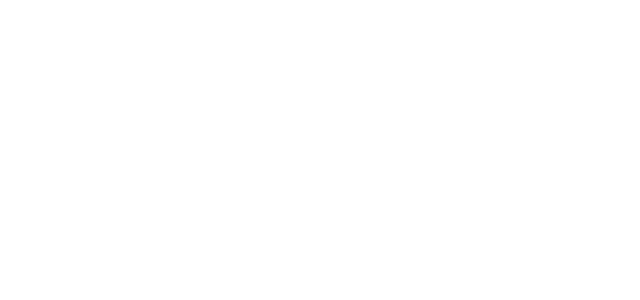
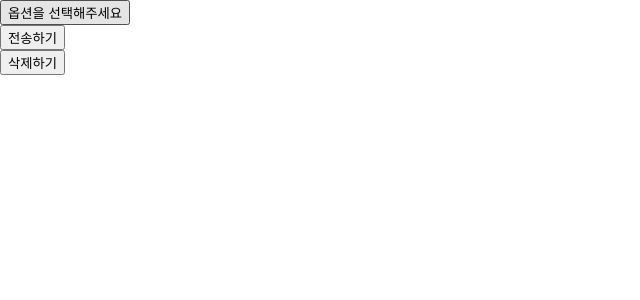
Before and after one commit to jacobways/React-Practice, a React (Create React App) app: page /mouse in a window 1280 px wide. Before the commit this address had no page. Shown: the top 300 px of the page, without its empty margins (0-640 px from the left). Built offline with nearby package versions, Linux system fonts and the light colour scheme.

Commit message:
MousePointerEvent 테스트용 컴포넌트 제작

```diff
--- a/src/Router.tsx
+++ b/src/Router.tsx
@@ -1,5 +1,6 @@
 import { Route, Routes } from 'react-router-dom';
 import Focus from './pages/Focus/Focus';
+import MousePointerEvent from './pages/MousePointerEvent/MousePointerEvent';
 
 export default function Router() {
   return (
@@ -8,6 +9,9 @@
         <Route path="focus" element={
           <Focus />
         } />
+        <Route path="mouse" element={
+          <MousePointerEvent />
+        } />
       </Routes>
     </>
   );
--- a/src/index.css
+++ b/src/index.css
@@ -19,3 +19,4 @@
 }
 
 @import url(./pages/Focus/Focus.css);
+@import url(./pages/MousePointerEvent/MousePointerEvent.css);
--- /dev/null
+++ b/src/pages/MousePointerEvent/MousePointerEvent.css
@@ -0,0 +1,3 @@
+.mousePointer {
+  margin: 50px;
+}
--- /dev/null
+++ b/src/pages/MousePointerEvent/MousePointerEvent.tsx
@@ -0,0 +1,41 @@
+import { useState, useRef } from "react";
+
+export default function MousePointerEvent () {
+
+  const [isOpen, setIsOpen] = useState(false);
+  const toggleContainer = useRef<HTMLElement>(null);
+
+  const openHandler = (e:any) => {
+    setIsOpen(!isOpen)
+  }
+
+  const handleClickOutside = (e:any) => {
+    if(isOpen && toggleContainer.current?.contains(e.target)) {
+      setIsOpen(!isOpen)
+    }
+  }
+
+  return (
+    <>
+      <div className="mousePointer">
+        <button onClick={openHandler}>옵션을 선택해주세요</button>
+        {isOpen && (
+          <ul>
+            <li>선택1</li>
+            <li>선택2</li>
+            <li>선택3</li>
+          </ul>
+        )
+        }
+      </div>
+
+      <div className="mousePointer">
+       <button>전송하기</button>
+      </div>
+
+      <div className="mousePointer">
+        <button>삭제하기</button>
+      </div>
+    </>
+  )
+}
```
